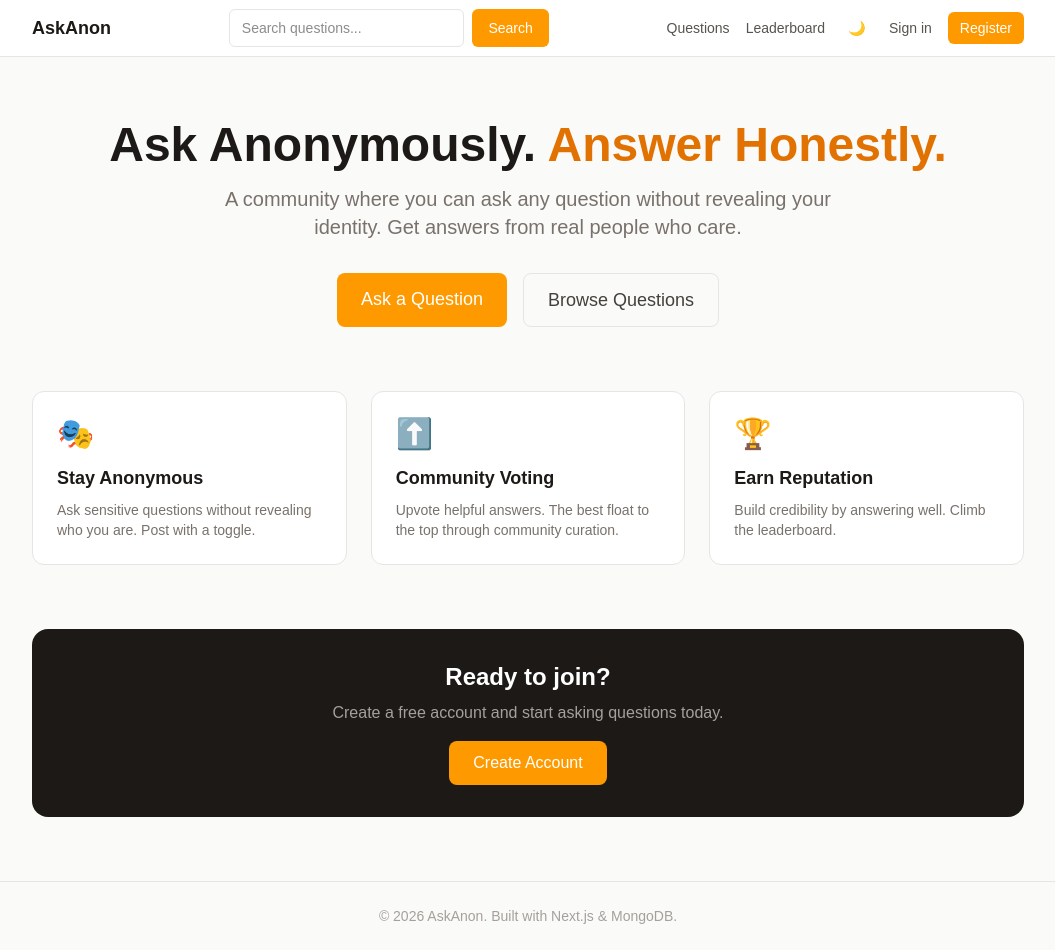
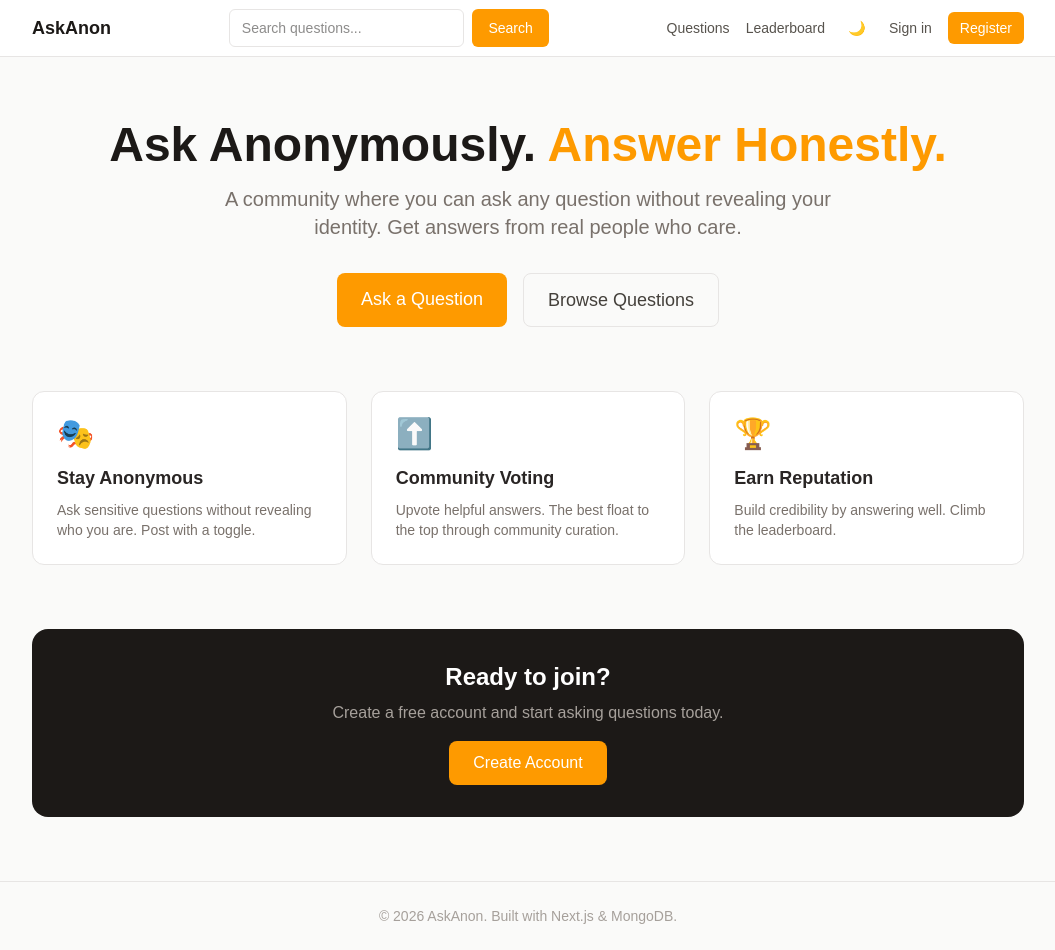
Before and after one commit to siddhartha-pant/qa-platform, a Next.js app: page / in a window 1280 px wide. Shown: the whole page, without its empty margins (112-1167 px from the left). Built offline with nearby package versions, Linux system fonts and the light colour scheme; no server answers.

Commit message:
make hero and feature card text readable in light mode

```diff
--- a/app/page.tsx
+++ b/app/page.tsx
@@ -5,9 +5,11 @@ export default function HomePage() {
     <div className="max-w-5xl mx-auto px-4 py-16">
       {/* Hero */}
       <div className="text-center mb-16">
-        <h1 className="text-5xl font-bold mb-4 text-stone-900 dark:text-stone-100">
-          Ask Anonymously.{" "}
-          <span className="text-amber-600 dark:text-amber-400">
+        <h1 className="text-5xl font-bold mb-4">
+          <span className="text-stone-900 dark:text-white">
+            Ask Anonymously.
+          </span>{" "}
+          <span className="text-amber-500 dark:text-amber-400">
             Answer Honestly.
           </span>
         </h1>
@@ -58,8 +60,12 @@ export default function HomePage() {
             className="bg-white dark:bg-stone-900 border border-stone-200 dark:border-stone-800 rounded-xl p-6"
           >
             <div className="text-3xl mb-3">{icon}</div>
-            <h3 className="text-lg font-semibold mb-2">{title}</h3>
-            <p className="text-stone-500 text-sm">{description}</p>
+            <h3 className="text-lg font-semibold mb-2 text-stone-800 dark:text-stone-100">
+              {title}
+            </h3>
+            <p className="text-stone-500 dark:text-stone-400 text-sm">
+              {description}
+            </p>
           </div>
         ))}
       </div>
```
